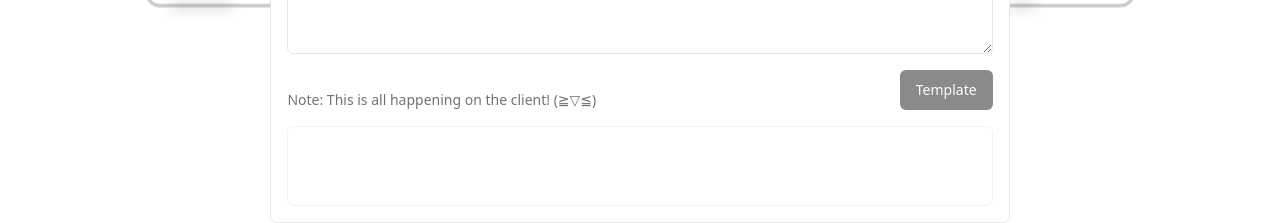
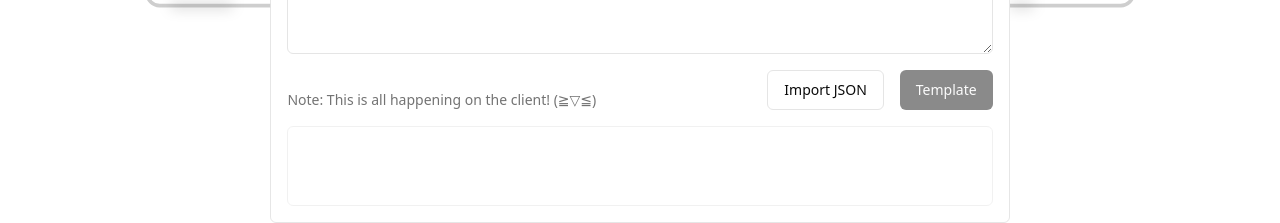
Before and after one commit to iyxan23/ooxml-templater-js, an Astro site in the folder site/: page /ooxml-templater-js/xlsx in a window 1280 px wide. Shown: the part 539-762 px from the top of the page. Built offline with nearby package versions, Linux system fonts and the light colour scheme; Astro itself is replaced by a stand-in of ours.

Commit message:
feat: impl importing json files when templating xlsx

```diff
--- a/site/src/components/xlsx/DataInput.tsx
+++ b/site/src/components/xlsx/DataInput.tsx
@@ -26,9 +26,26 @@ export default function DataInput() {
           <p className="text-sm text-muted-foreground">
             Note: This is all happening on the client! (≧▽≦)
           </p>
-          <Button disabled={isPending || !file} onClick={() => doTemplate()}>
-            Template
-          </Button>
+          <div className="flex flex-row gap-4">
+            <Button
+              variant="outline"
+              onClick={() => {
+                const input = document.createElement("input");
+                input.type = "file";
+                input.accept = "application/json";
+                input.onchange = () => {
+                  input.files?.[0] &&
+                    input.files[0].text().then(setData);
+                };
+                input.click();
+              }}
+            >
+              Import JSON
+            </Button>
+            <Button disabled={isPending || !file} onClick={() => doTemplate()}>
+              Template
+            </Button>
+          </div>
         </div>
 
         <Textarea
```
